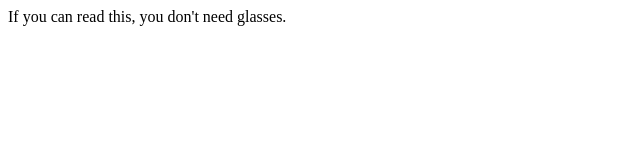
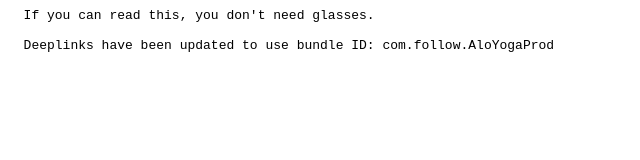
Before and after one commit to colorimageapparel/aloyoga-rocks, a plain HTML site: page index.html in a window 1280 px wide. Shown: the whole page, without its empty margins (0-640 px from the left). Drawn offline with Linux system fonts and the light colour scheme.

Commit message:
Bundle id -> Test one

```diff
--- a/index.html
+++ b/index.html
@@ -1 +1,5 @@
-If you can read this, you don't need glasses.
+<pre>
+  If you can read this, you don't need glasses.
+
+  Deeplinks have been updated to use bundle ID: com.follow.AloYogaProd
+</pre>
```
Also changed, not shown: 1 other file.
